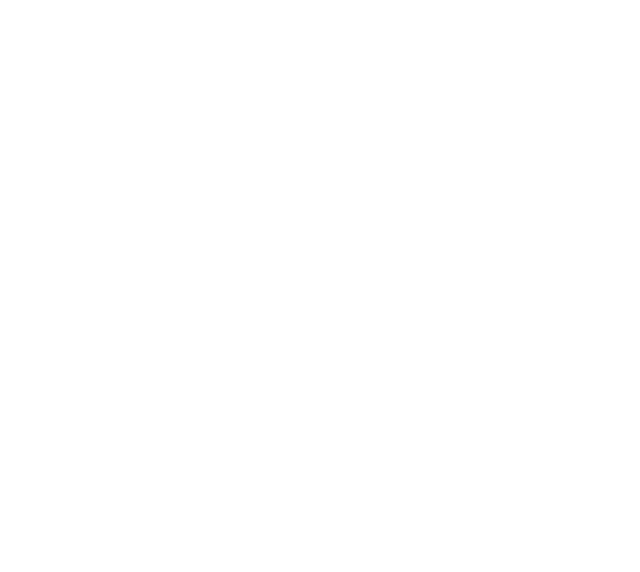
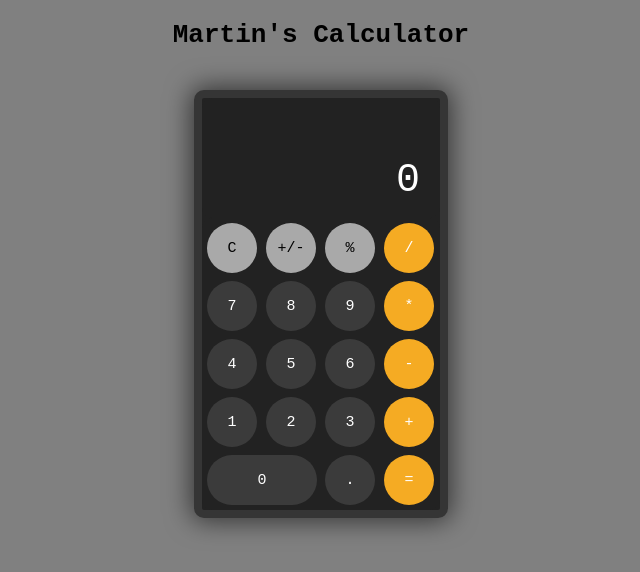
Before and after one commit to martin-242/odin-project-calculator, a plain HTML site: page index.html in a window 1280 px wide. Shown: the whole page, without its empty margins (319-959 px from the left). Drawn offline with Linux system fonts and the light colour scheme.

Commit message:
Adds calculator's html and css style

```diff
--- a/index.html
+++ b/index.html
@@ -9,7 +9,33 @@
         <link rel="stylesheet" href="style.css">
     </head>
     <body>
-
+        <div id="title"><h1>Martin's Calculator</h1></div>
+        <div id="calculator_container">
+            <div id="calculator">
+                <div id="display"><div class="display_content">0</div></div>
+                <div id="buttons_grid">
+                    <div id="button_clear" class="top_buttons"><div class="buttons_content">C</div></div>
+                    <div id="button_posneg" class="top_buttons"><div class="buttons_content">+/-</div></div>
+                    <div id="button_percent" class="top_buttons"><div class="buttons_content">%</div></div>
+                    <div id="button_divide" class="right_buttons"><div class="buttons_content">/</div></div>
+                    <div id="button_7" class="number_buttons"><div class="buttons_content">7</div></div>
+                    <div id="button_8" class="number_buttons"><div class="buttons_content">8</div></div>
+                    <div id="button_9" class="number_buttons"><div class="buttons_content">9</div></div>
+                    <div id="button_multiply" class="right_buttons"><div class="buttons_content">*</div></div>
+                    <div id="button_4" class="number_buttons"><div class="buttons_content">4</div></div>
+                    <div id="button_5" class="number_buttons"><div class="buttons_content">5</div></div>
+                    <div id="button_6" class="number_buttons"><div class="buttons_content">6</div></div>
+                    <div id="button_substract" class="right_buttons"><div class="buttons_content">-</div></div>
+                    <div id="button_1" class="number_buttons"><div class="buttons_content">1</div></div>
+                    <div id="button_2" class="number_buttons"><div class="buttons_content">2</div></div>
+                    <div id="button_3" class="number_buttons"><div class="buttons_content">3</div></div>
+                    <div id="button_add" class="right_buttons"><div class="buttons_content">+</div></div>
+                    <div id="button_0" class="number_buttons"><div class="buttons_content">0</div></div>
+                    <div id="button_dot" class="number_buttons"><div class="buttons_content">.</div></div>
+                    <div id="button_equal" class="right_buttons"><div class="buttons_content">=</div></div>
+                </div>
+            </div>
+        </div>
         <script src="script.js" async defer></script>
     </body>
 </html>
--- a/style.css
+++ b/style.css
@@ -0,0 +1,99 @@
+* {
+    font-family: monospace;
+}
+
+body {
+    background-color: grey;
+}
+
+#title {
+    text-align: center;
+    margin-top: 20px;
+    margin-bottom: 40px;
+}
+
+#calculator_container {
+    display: flex;
+    justify-content: center;
+    align-content: center;
+    align-items: center;
+
+}
+
+#calculator {
+    border: 8px solid rgb(53, 53, 53);
+    box-shadow: 0px 0px 26px 3px rgba(0,0,0,0.6);
+    border-radius: 10px;
+    background-color: rgb(34, 34, 34);
+}
+
+#buttons_grid {
+/*     width: 220px;
+    height: 280px; */
+    display: grid;
+    padding: 5px;
+    grid-template-columns: 1fr 1fr 1fr 1fr;
+    grid-template-rows: 1fr 1fr 1fr 1fr 1fr;
+    background-color: rgb(34, 34, 34);
+    border-radius: 10px;
+    gap: 8px;
+    text-align: center;
+    font-weight: 500;
+    font-size: 15px;
+    margin: auto;
+}
+
+#display {
+    height: 80px;
+    padding: 20px;
+    background-color: rgb(34, 34, 34);
+    color: white;
+    display: flex;
+    flex-wrap: wrap;
+    justify-content: flex-end;
+    align-content: baseline;
+    font-size: 40px;
+    border-radius: 10px;
+}
+
+.top_buttons {
+    display: flex;
+    width: 50px;
+    height: 50px;
+    background-color: darkgray;
+    border-radius: 50px;
+    color: black;
+}
+
+.right_buttons {
+    display: flex;
+    width: 50px;
+    height: 50px;
+    background-color: rgb(245, 171, 35);
+    border-radius: 50px;
+    color: white;
+}
+
+.number_buttons {
+    display: flex;
+    width: 50px;
+    height: 50px;
+    background-color: rgb(59, 59, 59);
+    border-radius: 50px;
+    color: white;
+}
+
+#button_0 {
+    display: flex;
+    width: 110px;
+    height: 50px;
+    grid-column: span 2;
+}
+
+.buttons_content {
+    margin: auto;
+}
+
+.display_content {
+    margin-top: 40px;
+}
```
